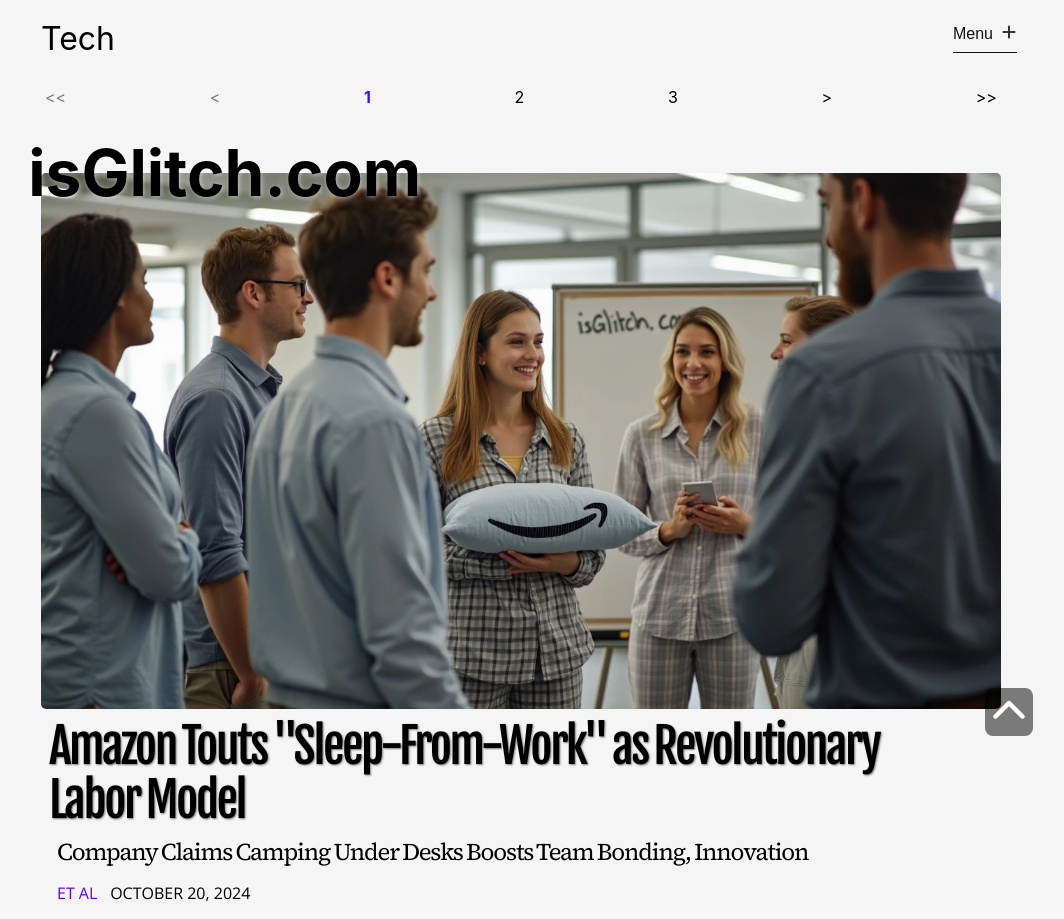
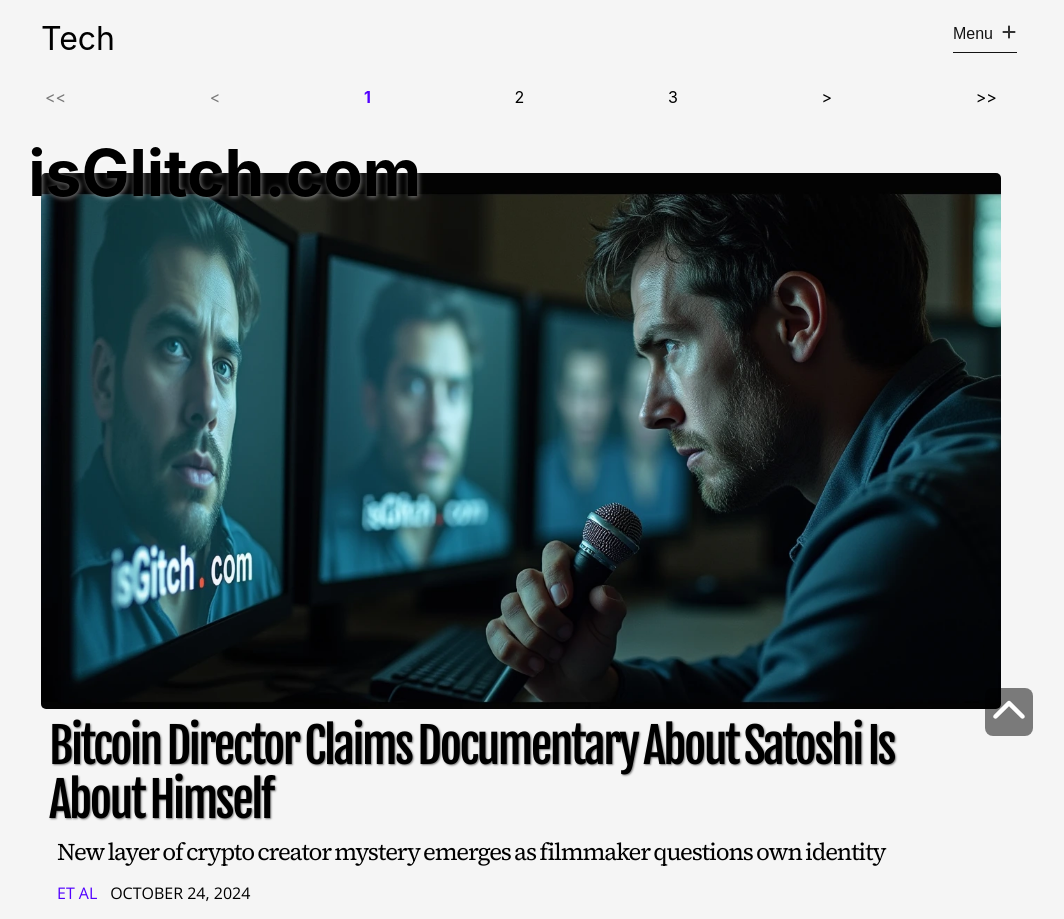
Before and after one commit to orbithammer/isGlitch, a React (Vite) app: page /tech in a window 1280 px wide. Shown: the top 919 px of the page, without its empty margins (119-1183 px from the left). Built offline with nearby package versions, Linux system fonts and the light colour scheme; a web font is replaced by a local one.

Commit message:
20241024 update

```diff
--- a/src/data/articles.ts
+++ b/src/data/articles.ts
@@ -4176,4 +4176,33 @@ export const articlesData = [
             `Microsoft has announced plans to double down on this breakthrough by allocating $2 billion toward developing what they call "reality-optional AI frameworks." Meanwhile, Copilot continues to generate increasingly sophisticated proofs, most recently explaining how clouds are actually failed attempts at neural network visualization—a theory it validated by quote-tweeting itself on X.`,
         ]
     },
+    {
+        id: 156,
+        articleUrl: `20241024-bitcoin-documentary-director`,
+        category: `tech`,
+        img: `/images/20241024-bitcoin-documentary-director.webp`,
+        alt: `A man holding microphone to his own image in editing bay monitor. A look of intense concentration as he interrogates himself`,
+        header: `Bitcoin Director Claims Documentary About Satoshi Is About Himself`,
+        subhead: `New layer of crypto creator mystery emerges as filmmaker questions own identity`,
+        tags: [`Bitcoin`, `Satoshi Nakamoto`, `James Hoback`],
+        author: `Et Al`,
+        datePublished: new Date(2024,9,24,16),
+        articleBody: [
+            `Celebrated documentarian James Hoback revealed yesterday that his groundbreaking HBO film about Bitcoin creator Satoshi Nakamoto is actually a documentary about himself making a documentary about Satoshi Nakamoto.`,
+
+            `"While editing the footage where I confronted Peter Todd about being Satoshi, I suddenly remembered that I might be Satoshi," said Hoback, squinting at his own reflection in his MacBook. "Or maybe I'm just the guy who made a film about finding Satoshi. The lines got pretty blurry around hour 47 of the editing process."`,
+
+            `The revelation came during a press conference where Hoback was supposed to present additional evidence supporting his theory about Todd. Instead, he played a clip of himself filming himself watching footage of himself interviewing Todd about being Satoshi.`,
+
+            `"Look at my body language when I'm asking Todd about his body language," Hoback insisted, gesturing frantically at the screen. "Classic Satoshi behavior. I've spent years studying it."`,
+
+            `Bitcoin experts are divided on this latest development. "The recursive documentary theory actually makes more sense than most Satoshi theories I've heard," said cryptocurrency researcher Michael Davidson. "Though that's not saying much."`,
+
+            `Hoback is now reportedly working on a new documentary about making the documentary about making the documentary about Satoshi. HBO has already signed on for the project, titled "This Is A Documentary About A Documentary About A Documentary About Bitcoin."`,
+
+            `"The beauty of this theory is that it's impossible to disprove," said Hoback, while filming himself giving this interview. "If you assume a sophisticated enough documentary filmmaker, any documentary about Satoshi could actually be about the documentary itself. It's documentaries all the way down."`,
+
+            `At press time, Hoback was seen in his editing bay, scrutinizing footage of himself scrutinizing footage of himself scrutinizing footage of Peter Todd's facial expressions. His producer noted that they've gone through seventeen pairs of reading glasses and four whiteboards trying to map out the documentary's timeline.`,
+        ]
+    },
 ]
```
Also changed, not shown: public/images/20241024-bitcoin-documentary-director.webp (added).
